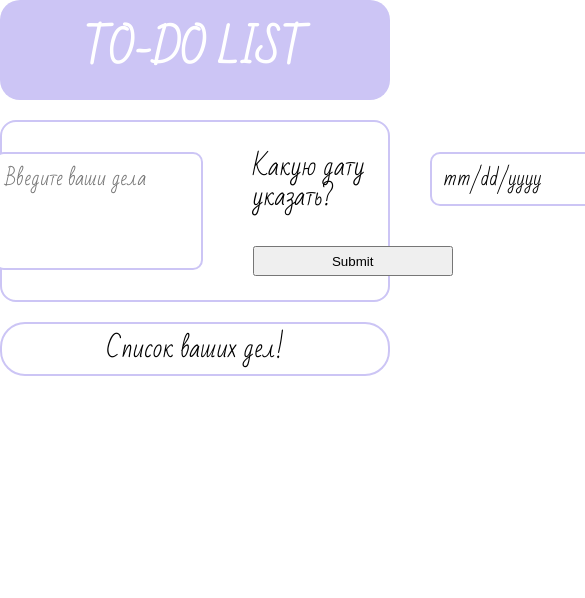
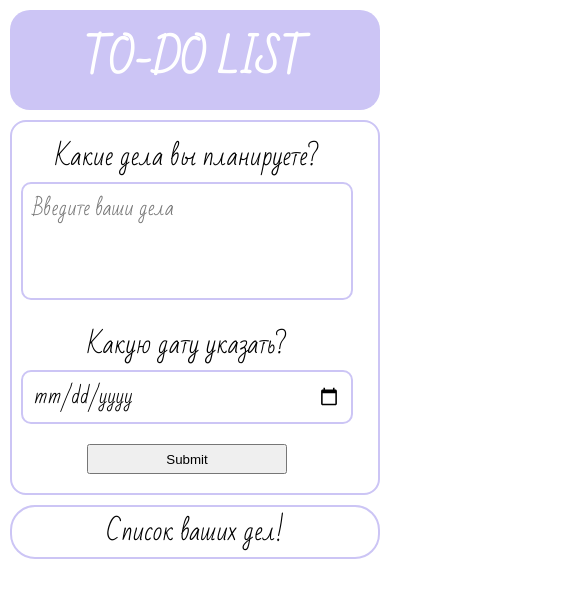
Before and after one commit to GitFlorance/to-do-list, a website built with webpack: page src/index.html in a window 390 px wide. Shown: the top 598 px of the page, 585 px wide, since content can reach past the window. Built offline with nearby package versions, Linux system fonts and the light colour scheme; files whose address does not match are found by name; a web font is replaced by a local one.

Commit message:
create a mobile version

```diff
--- a/src/styles/some.scss
+++ b/src/styles/some.scss
@@ -3,11 +3,14 @@ $focusColor: #a59ed2;
 
 body {
     margin: 0;
+    @media screen and (max-width: 768px) {
+        margin: 10px;
+    }
 }
 
 .header {
+    margin: 0 auto;
     max-width: 1300px;
-    margin: 0 auto;
     height: 100px;
     background: $mainColor;
     color: white;
@@ -16,6 +19,11 @@ body {
     display: flex;
     justify-content: center;
     border-radius: 0.5em;
+    @media screen and (max-width: 768px) {
+        margin: 0;
+        max-width: calc(100vw - 20px);
+        width: calc(100vw - 20px);
+    }
 }
 .takeInfo {
     margin: 20px auto;
@@ -30,6 +38,17 @@ body {
             display: flex;
             max-width: 1300px;
         }
+    @media screen and (max-width: 768px) {
+        margin: 10px 0;
+        width: calc(100vw - 20px);
+        height: 375px;
+        display: block;
+        &__form {
+            display: flex;
+            flex-direction: column;
+            max-width: 350px;
+        }
+    }
 }
 .window {
     margin: 30px 10px;
@@ -40,7 +59,6 @@ body {
     justify-content: center;
     &__name {
         margin: 0 30px;
-
     }
     &__field {
         font: normal 20px/30px 'Bad Script', cursive;
@@ -70,6 +88,21 @@ body {
         display: flex;
         flex-direction: column;
     }
+    @media screen and (max-width: 768px) {
+        margin: 10px;
+        display: flex;
+        flex-direction: column;
+        align-items: center;
+        &__name {
+            margin: 10px;
+        }
+        &__field {
+            width: calc(100% - 22px);
+        }
+        &__conteiner {
+            display: block;
+        }
+    }
 }
 input.window__field {
     height: 30px;
@@ -82,6 +115,13 @@ input.window__field {
         margin: 4px 40px;
         height: 30px;
         width: 200px;
+    }
+    @media screen and (max-width: 768px) {
+        display: flex;
+        justify-content: center;
+    }
+    &__item {
+        margin: 10px 40px;
     }
 }
 
@@ -96,9 +136,6 @@ input.window__field {
     padding: 10px;
     box-sizing: border-box;
     font: normal 25px/30px 'Bad Script', cursive;
-    &__name {
-
-    }
     &__case {
         margin: 10px;
         padding: 5px;
@@ -107,4 +144,9 @@ input.window__field {
         border-radius: 0.5em;
         display:none;
     }
+    @media screen and (max-width: 768px) {
+        &__case {
+            width: calc(100vw - 60px);
+        }
+    }
 }
```
